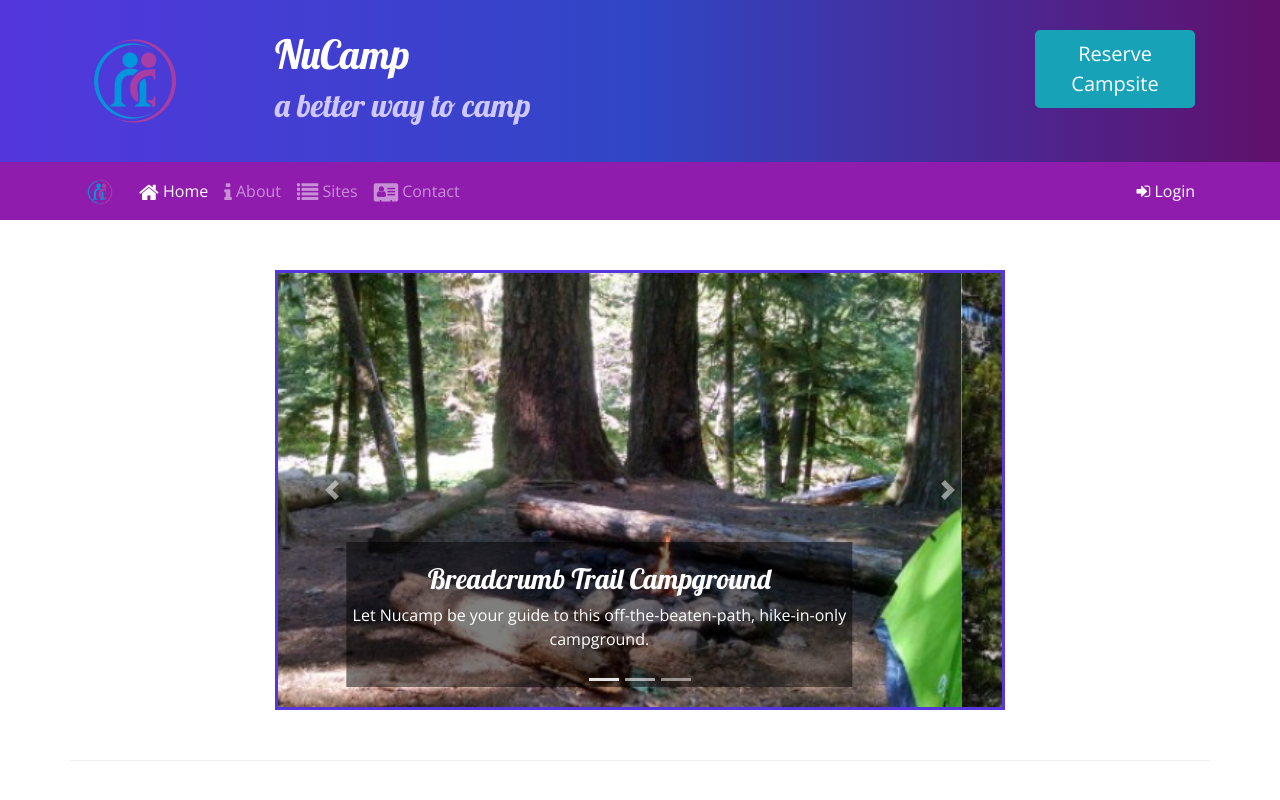
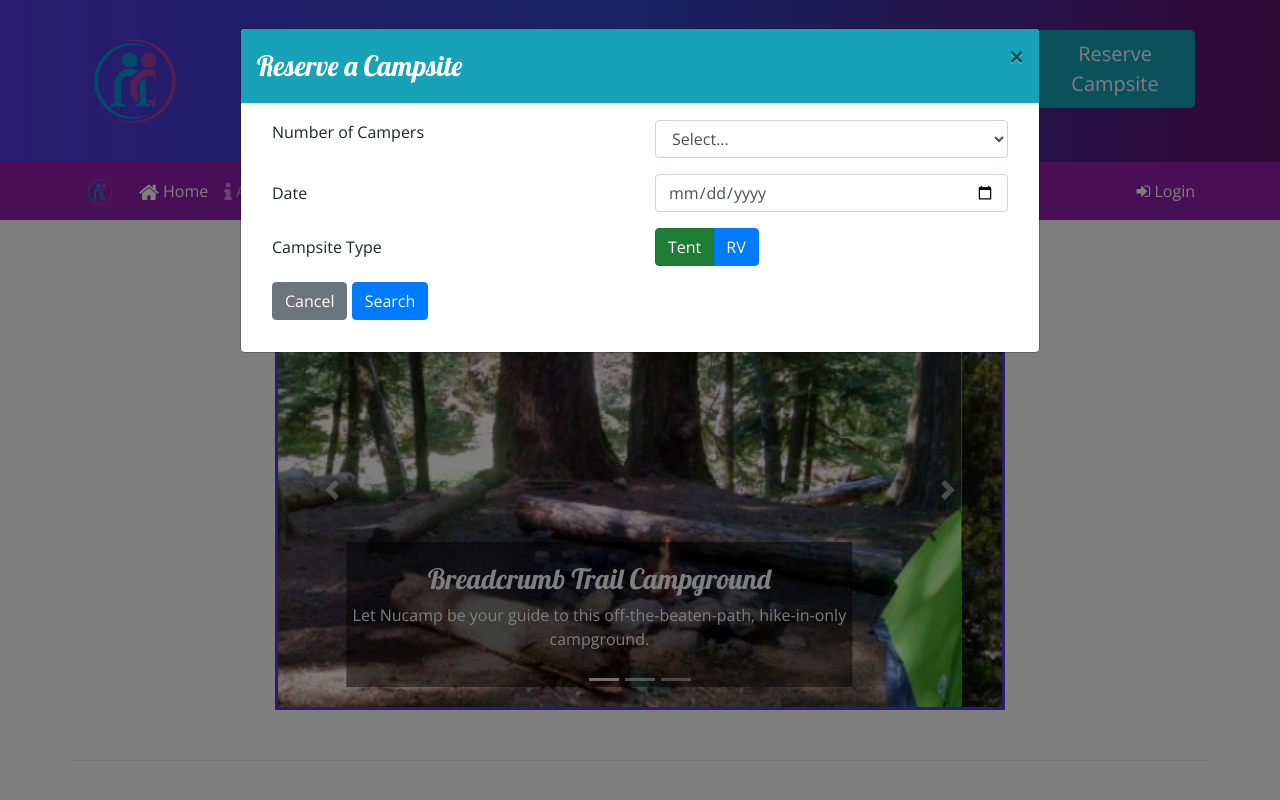
Before and after one commit to AaronCova/Bootstrap, a website: page index.html in a window 1280 px wide. Shown: the top 800 px of the page. Drawn offline with nearby package versions, Linux system fonts and the light colour scheme.

Commit message:
Week 3 Assignment

```diff
--- a/css/styles.css
+++ b/css/styles.css
@@ -41,7 +41,7 @@ a, a:hover {
     text-decoration: none;
   }
 
-  .carousel-caption {
+.carousel-caption {
     background-color: rgba(0, 0, 0, 0.5);
 }
 
--- a/index.html
+++ b/index.html
@@ -31,11 +31,65 @@
                     <h2>a better way to camp</h2>
                 </div>
                 <div class="col col-md-4 col-xl-2 ml-auto">
-                    <a class="btn btn-info btn-lg" href="#reserveForm" role="button" data-toggle="tooltip" data-placement="bottom" data-html="true" title="Or call us at <br /><strong>1-206-555-1234</strong>">Reserve Campsite</a>
+                    <a class="btn btn-info btn-lg" type="button" id="#reserveModal" data-toggle="modal" data-target="#loginModal">Reserve Campsite</a>
                 </div>
             </div>
         </div>
     </header>
+
+    <div id="reserveModal" class="modal fade" role="dialog">
+        <div class="modal-dialog modal-lg" role="document">
+            <div class="modal-content">
+                <div class="modal-header bg-info text-white">
+                    <h3 class="modal-title">Reserve a Campsite</h3>
+                    <button type="button" class="close" data-dismiss="modal">&times;</button>
+                </div>
+                <div class="modal-body">
+                    <div class="container-fluid">
+                        <form>
+                            <div class="form-group row">
+                                <label class="col-sm-6">Number of Campers</label>
+                                <div class="col col-sm">
+                                    <select class="form-control" name="numCampers" id="numCampers">
+                                        <option selected>Select...</option>
+                                        <option value="1">1</option>
+                                        <option value="2">2</option>
+                                        <option value="3">3</option>
+                                        <option value="4">4</option>
+                                        <option value="5">5</option>
+                                        <option value="6">6</option>
+                                    </select>
+                                </div>
+                            </div>
+                            <div class="form-group row">
+                                <label class="col col-sm-6 col-form-label" for="date">Date</label>
+                                    <div class="col col-s-6">
+                                        <input type="date" class="form-control" id="date" name="date" placeholder="Date"/>
+                                    </div>
+                            </div>
+                            <div class="form-group row">
+                                <label class="col col-sm-6 col-form-label">Campsite Type</label>
+                                <div class="col-2 btn-group btn-group-toggle" data-toggle="buttons">
+                                    <label class="btn btn-success active">
+                                        <input type="radio" name="siteType" id="siteTent" autocomplete="off" checked> Tent
+                                    </label>
+                                    <label class="btn btn-primary">
+                                        <input type="radio" name="siteType" id="siteRV" autocomplete="off"> RV
+                                    </label>
+                                </div>
+                            </div>
+                            <div class="form-group row">
+                                <div class="col">
+                                    <button type="submit" data-dismiss="modal" class="btn btn-secondary">Cancel</button>
+                                    <button type="submit" class="btn btn-primary">Search</button>
+                                </div>
+                            </div>
+                        </form>
+                    </div>
+                </div>
+            </div>
+        </div>
+    </div>
 
     <nav class="navbar navbar-expand-sm navbar-dark sticky-top">
         <div class="container">
@@ -189,44 +243,6 @@
                 </div>
             </div>
         </div>
-        <div class="row row-content">
-            <div class="col col-sm-9 mx-auto">
-                <div class="card">
-                    <h3 class="card-header bg-info text-white">Reserve a Campsite</h3>
-                        <div class="card-body">
-                            <form id="reserveForm">
-                                <div class="form-group row">
-                                    <label class="col-sm-6">Number of Campers</label>
-
-                                    <div class="col col-sm">
-                                        <select class="form-control" name="numCampers" id="numCampers">
-                                            <option selected>Select...</option>
-                                            <option value="1">1</option>
-                                            <option value="2">2</option>
-                                            <option value="3">3</option>
-                                            <option value="4">4</option>
-                                            <option value="5">5</option>
-                                            <option value="6">6</option>
-                                        </select>
-                                    </div>
-                                </div>
-                                <div class="form-group row">
-                                    <label class="col col-sm-6 col-form-label" for="date">Date</label>
-                                        <div class="col col-s-6">
-                                            <input type="date" class="form-control" id="date" name="date" placeholder="Date"/>
-                                        </div>
-
-                                </div>
-                                <div class="form-group row">
-                                    <div class="col">
-                                        <button type="submit" class="btn btn-primary">Search</button>
-                                    </div>
-                                </div>
-                            </form>
-                        </div>
-                </div>
-            </div>
-        </div>
     </div>
 
     <footer class="site-footer">
@@ -263,7 +279,7 @@
 
     <script>
         $(function () {
-            $('[data-toggle="tooltip"]').tooltip()
+            $('#reserveModal').modal('show')
         })
     </script>
 
```
